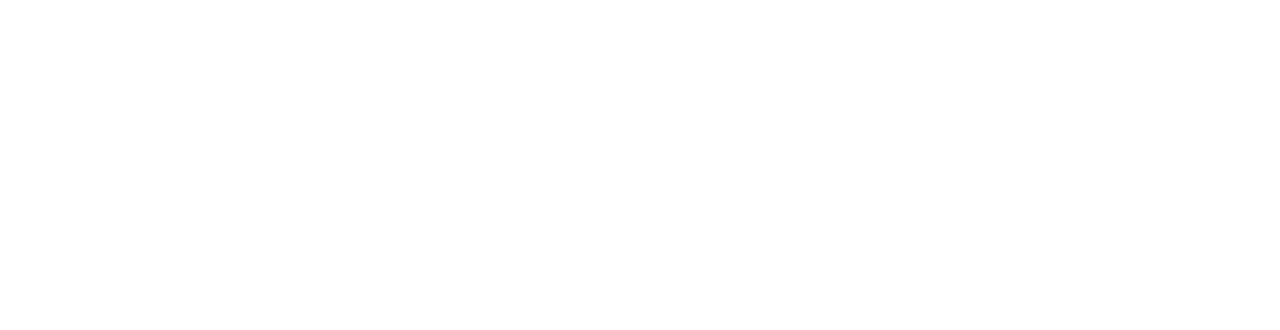
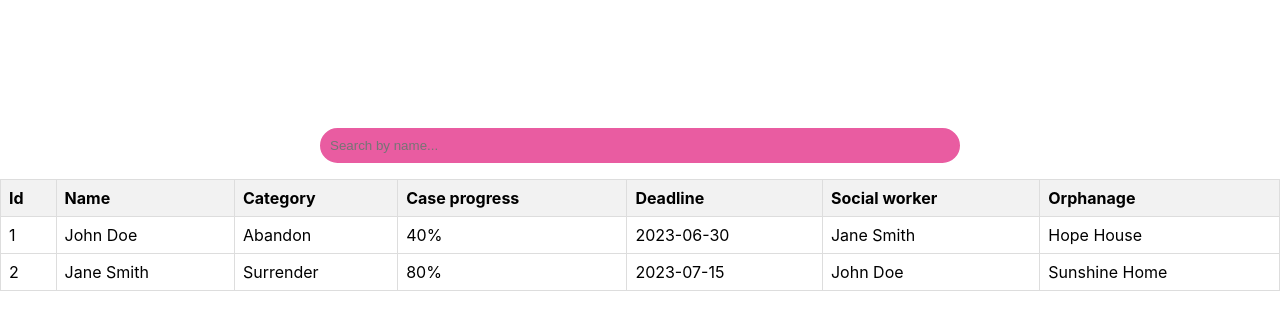
Before and after one commit to CodeToGiveTeam8/frontend, a React (Create React App) app: page /operationshome in a window 1280 px wide. Shown: the top 330 px of the page. Built offline with nearby package versions, Linux system fonts and the light colour scheme.

Commit message:
Operations home

```diff
--- a/src/App.js
+++ b/src/App.js
@@ -16,7 +16,7 @@
 function App() {
   return (
     <div className="App">
-      <header className="App-header">
+
       <BrowserRouter>
           <Routes>
           {/* not sure about the which page is home page */}
@@ -35,7 +35,7 @@
             <Route exact path="/operationshome" element={<OperationsHome />} />
           </Routes>
         </BrowserRouter>
-      </header>
+
     </div>
   );
 }
--- /dev/null
+++ b/src/Components/CSSstyles/OperationsHome.css
@@ -0,0 +1,36 @@
+.ophome{
+    margin-top: 10%;
+}
+
+table {
+    border-collapse: collapse;
+    width: 100%;
+    color: black;
+  }
+
+  th, td {
+    border: 1px solid #ddd;
+    padding: 8px;
+    text-align: left;
+  }
+
+  th {
+    background-color: #f2f2f2;
+    font-weight: bold;
+  }
+
+  .search-bar {
+    padding: 8px;
+    margin-bottom: 16px;
+    width: 50%;
+    box-sizing: border-box;
+    border: 2px solid #E95CA1;
+    background-color: #E95CA1;
+    border-radius: 20px;
+  }
+
+  .search-bar:focus {
+    outline: none;
+    border-color: #4CAF50;
+    box-shadow: 0 0 8px 0 rgba(76, 175, 80, 0.4);
+  }
--- a/src/Components/CSS styles/Register.css
+++ b/src/Components/CSSstyles/Register.css
@@ -57,7 +57,7 @@
     box-shadow: 0 2px 5px rgba(0, 0, 0, 0.1);
   }
 
-  input[type='text'],
+  #name, #username,
   input[type='date'],
   input[type='email'],
   input[type='tel'],
--- a/src/Components/Operations/OperationsDashboard.jsx
+++ b/src/Components/Operations/OperationsDashboard.jsx
@@ -1,4 +1,5 @@
-import React from 'react'
+import React from 'react';
+import '../CSSstyles/OperationsDash.css';
 
 function OperationsDashboard() {
   return (
--- a/src/Components/Operations/OperationsHome.jsx
+++ b/src/Components/Operations/OperationsHome.jsx
@@ -1,9 +1,74 @@
-import React from 'react'
+import React, { useState } from 'react';
+import '../CSSstyles/OperationsHome.css';
 
-function OperationsHome() {
+const OperationsHome = () => {
+  const [searchQuery, setSearchQuery] = useState('');
+  const [data, setData] = useState([
+    {
+      id: 1,
+      name: 'John Doe',
+      category: 'Abandon',
+      caseProgress: 40,
+      deadline: '2023-06-30',
+      socialWorker: 'Jane Smith',
+      orphanage: 'Hope House'
+    },
+    {
+      id: 2,
+      name: 'Jane Smith',
+      category: 'Surrender',
+      caseProgress: 80,
+      deadline: '2023-07-15',
+      socialWorker: 'John Doe',
+      orphanage: 'Sunshine Home'
+    },
+    // Add more data objects as needed...
+  ]);
+
+  const handleSearch = (event) => {
+    setSearchQuery(event.target.value);
+  };
+
+  const filteredData = data.filter((item) =>
+    item.name.toLowerCase().includes(searchQuery.toLowerCase())
+  );
+
   return (
-    <div>OperationsHome</div>
-  )
-}
+    <div className='ophome'>
+      <input
+      type="text"
+      placeholder='Search by name...'
+      value={searchQuery}
+      onChange={handleSearch}
+      className="search-bar" />
+      <table>
+        <thead>
+          <tr>
+            <th>Id</th>
+            <th>Name</th>
+            <th>Category</th>
+            <th>Case progress</th>
+            <th>Deadline</th>
+            <th>Social worker</th>
+            <th>Orphanage</th>
+          </tr>
+        </thead>
+        <tbody>
+          {filteredData.map((item) => (
+            <tr key={item.id}>
+              <td>{item.id}</td>
+              <td>{item.name}</td>
+              <td>{item.category}</td>
+              <td>{item.caseProgress}%</td>
+              <td>{item.deadline}</td>
+              <td>{item.socialWorker}</td>
+              <td>{item.orphanage}</td>
+            </tr>
+          ))}
+        </tbody>
+      </table>
+    </div>
+  );
+};
 
-export default OperationsHome
+export default OperationsHome;
--- a/src/Components/Register.jsx
+++ b/src/Components/Register.jsx
@@ -1,5 +1,5 @@
 import React, { useState } from 'react';
-import './CSS styles/Register.css';
+import './CSSstyles/Register.css';
 
 const Register = () => {
   const [name, setName] = useState('');
```
Also changed, not shown: src/Components/CSSstyles/OperationsDash.css (added).
